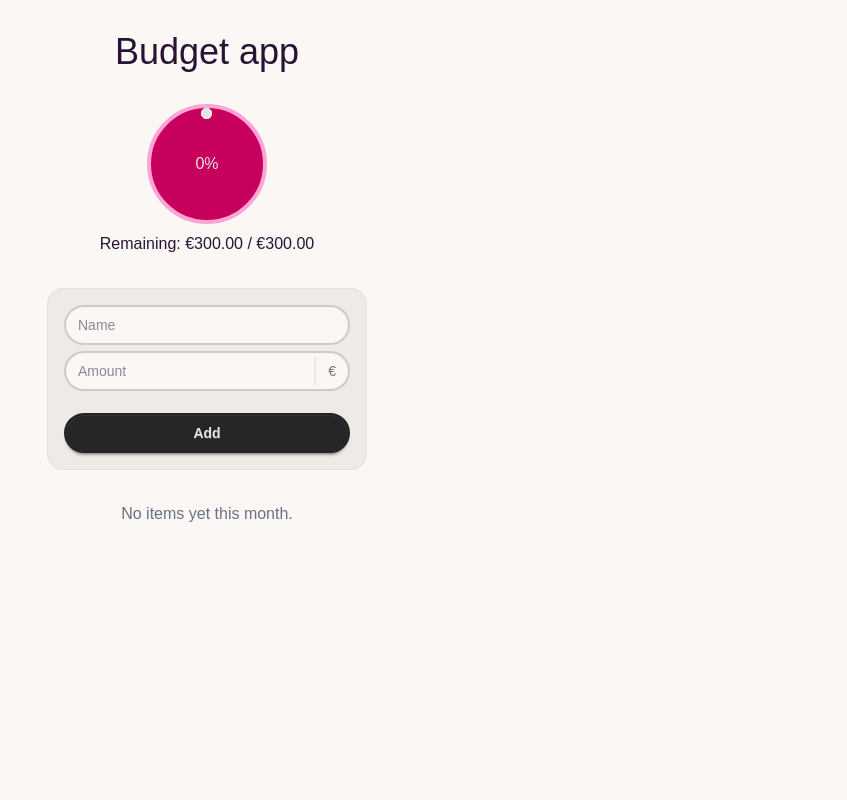
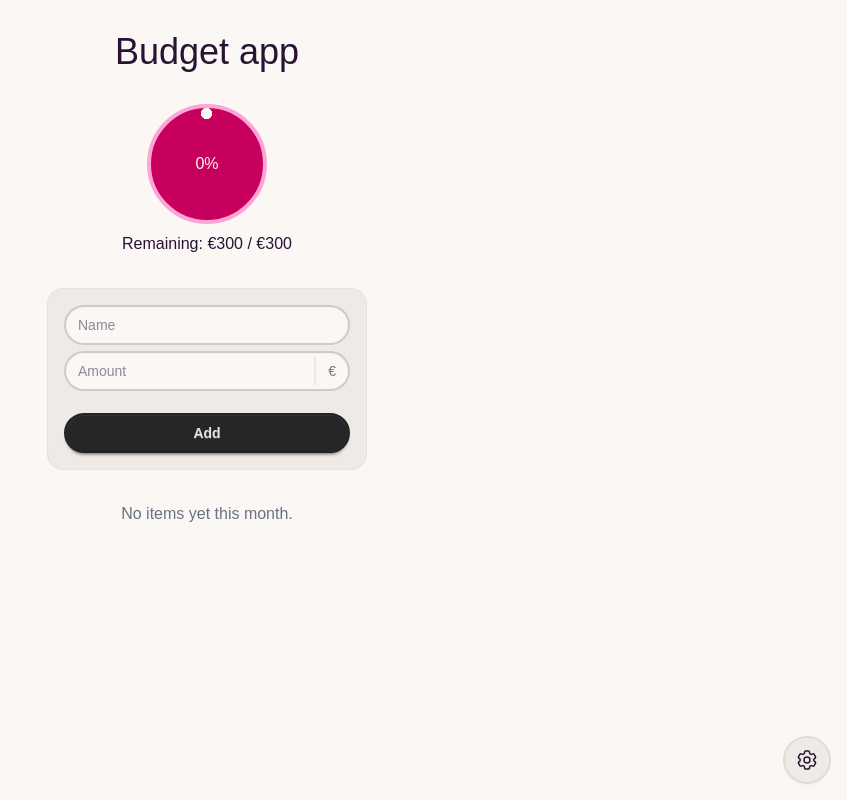
Before and after one commit to VladHutupasu/budget-app, a Next.js app: page / in a window 1280 px wide. Shown: the whole page, without its empty margins (433-1280 px from the left). Built offline with nearby package versions, Linux system fonts and the light colour scheme; a web font is replaced by a local one.

Commit message:
feat: use indexedDb

```diff
--- a/package.json
+++ b/package.json
@@ -10,6 +10,7 @@
   },
   "dependencies": {
     "daisyui": "^5.3.9",
+    "idb": "^8.0.3",
     "next": "16.0.0",
     "react": "19.2.0",
     "react-dom": "19.2.0"
--- a/src/app/components/Input.tsx
+++ b/src/app/components/Input.tsx
@@ -1,10 +1,10 @@
 "use client";
 
 import { useState } from "react";
-import { BudgetItem } from "./Main";
+import { BudgetItem } from "../types/budgetItem";
 
 interface InputProps {
-  onAdd: (item: Omit<BudgetItem, "id" | "date">) => void;
+  onAdd: (item: Omit<BudgetItem, "id" | "date">) => Promise<void>;
 }
 
 export default function Input({ onAdd }: InputProps) {
--- a/src/app/components/Main.tsx
+++ b/src/app/components/Main.tsx
@@ -1,54 +1,27 @@
 "use client";
 
-import { useEffect, useState } from "react";
+import { useMemo, useState } from "react";
 import Input from "./Input";
 import Progress from "./Progress";
 import Timeline from "./Timeline";
-
-export interface BudgetItem {
-  id: number;
-  name: string;
-  amount: number;
-  date: string; // ISO date string
-}
+import { useBudgetData } from "../hooks/useBudgetData";
+import SpeedDial from "./SpeedDial";
 
 export default function Main() {
-  const [items, setItems] = useState<BudgetItem[]>([]);
-  const [budgetLimit, setBudgetLimit] = useState(300); // Example total budget
+  const [budgetLimit, setBudgetLimit] = useState(300);
+  const { items, addItem, removeItem, clearAllitems } = useBudgetData();
 
-  // Use a key that includes the current month, so data resets automatically monthly
-  const storageKey = `budget-items-${new Date().getFullYear()}-${
-    new Date().getMonth() + 1
-  }`;
+  const { totalExpenses, remaining, progressPercentage } = useMemo(() => {
+    const total = items.reduce((sum, item) => sum + item.amount, 0);
+    const rem = budgetLimit - total;
+    const percentage = Math.round((total / budgetLimit) * 100);
 
-  // Load from localStorage when page loads
-  useEffect(() => {
-    const saved = localStorage.getItem(storageKey);
-    if (saved) setItems(JSON.parse(saved));
-  }, [storageKey]);
-
-  // Save to localStorage whenever items change
-  useEffect(() => {
-    localStorage.setItem(storageKey, JSON.stringify(items));
-  }, [items, storageKey]);
-
-  const totalExpenses = items.reduce((sum, i) => sum + i.amount, 0);
-
-  const remaining = budgetLimit - totalExpenses;
-
-  // Handle adding a new item (from Input)
-  const addItem = (item: Omit<BudgetItem, "id" | "date">) => {
-    const newItem: BudgetItem = {
-      id: Date.now(),
-      date: new Date().toISOString(),
-      ...item,
+    return {
+      totalExpenses: total,
+      remaining: rem,
+      progressPercentage: percentage,
     };
-    setItems((prev) => [...prev, newItem]);
-  };
-
-  const removeItem = (id: number) => {
-    setItems((prev) => prev.filter((i) => i.id !== id));
-  };
+  }, [items, budgetLimit]);
 
   return (
     <div className="flex min-h-screen items-center justify-center font-knewave">
@@ -56,7 +29,7 @@ export default function Main() {
         <h1 className="text-4xl">Budget app</h1>
 
         <Progress
-          value={Math.min(100, Math.round((totalExpenses / budgetLimit) * 100))}
+          value={progressPercentage}
           remaining={remaining}
           total={budgetLimit}
         />
@@ -64,6 +37,7 @@ export default function Main() {
         <Input onAdd={addItem} />
 
         <Timeline items={items} onRemove={removeItem} />
+        <SpeedDial onClose={clearAllitems} />
       </main>
     </div>
   );
--- a/src/app/components/Progress.tsx
+++ b/src/app/components/Progress.tsx
@@ -10,7 +10,7 @@ export default function Progress({ value, remaining, total }: ProgressProps) {
   return (
     <div className="w-full max-w-md text-center">
       <div
-        className="radial-progress bg-pink-700 text-stone-200 border-pink-300 border-4"
+        className="radial-progress bg-pink-700 text-base-100 border-pink-300 border-4"
         style={
           {
             "--value": value,
@@ -22,8 +22,14 @@ export default function Progress({ value, remaining, total }: ProgressProps) {
         {value}%
       </div>
       <p className="mt-2">
-        Remaining: €{remaining.toFixed(2)} / €{total.toFixed(2)}
+        Remaining: €{Math.max(0, Number(remaining.toFixed(2)))} / €
+        {Number(total.toFixed(2))}
       </p>
+      {remaining < 0 && (
+        <p className="mt-2">
+          Overbudget: €{Math.abs(Number(remaining.toFixed(2)))}
+        </p>
+      )}
     </div>
   );
 }
--- a/src/app/components/SpeedDial.tsx
+++ b/src/app/components/SpeedDial.tsx
@@ -1,91 +1,54 @@
-export default function SpeedDial() {
+export default function SpeedDial({ onClose }: { onClose: () => void }) {
   return (
-    <div className="fab fab-flower">
+    <div className="fab">
       {/* a focusable div with tabIndex is necessary to work on all browsers. role="button" is necessary for accessibility */}
       <div tabIndex={0} role="button" className="btn btn-circle btn-lg">
         <svg
-          aria-label="New"
           xmlns="http://www.w3.org/2000/svg"
-          viewBox="0 0 16 16"
-          fill="currentColor"
+          fill="none"
+          viewBox="0 0 24 24"
+          strokeWidth={1.5}
+          stroke="currentColor"
           className="size-6"
         >
-          <path d="M8.75 3.75a.75.75 0 0 0-1.5 0v3.5h-3.5a.75.75 0 0 0 0 1.5h3.5v3.5a.75.75 0 0 0 1.5 0v-3.5h3.5a.75.75 0 0 0 0-1.5h-3.5v-3.5Z" />
+          <path
+            strokeLinecap="round"
+            strokeLinejoin="round"
+            d="M9.594 3.94c.09-.542.56-.94 1.11-.94h2.593c.55 0 1.02.398 1.11.94l.213 1.281c.063.374.313.686.645.87.074.04.147.083.22.127.325.196.72.257 1.075.124l1.217-.456a1.125 1.125 0 0 1 1.37.49l1.296 2.247a1.125 1.125 0 0 1-.26 1.431l-1.003.827c-.293.241-.438.613-.43.992a7.723 7.723 0 0 1 0 .255c-.008.378.137.75.43.991l1.004.827c.424.35.534.955.26 1.43l-1.298 2.247a1.125 1.125 0 0 1-1.369.491l-1.217-.456c-.355-.133-.75-.072-1.076.124a6.47 6.47 0 0 1-.22.128c-.331.183-.581.495-.644.869l-.213 1.281c-.09.543-.56.94-1.11.94h-2.594c-.55 0-1.019-.398-1.11-.94l-.213-1.281c-.062-.374-.312-.686-.644-.87a6.52 6.52 0 0 1-.22-.127c-.325-.196-.72-.257-1.076-.124l-1.217.456a1.125 1.125 0 0 1-1.369-.49l-1.297-2.247a1.125 1.125 0 0 1 .26-1.431l1.004-.827c.292-.24.437-.613.43-.991a6.932 6.932 0 0 1 0-.255c.007-.38-.138-.751-.43-.992l-1.004-.827a1.125 1.125 0 0 1-.26-1.43l1.297-2.247a1.125 1.125 0 0 1 1.37-.491l1.216.456c.356.133.751.072 1.076-.124.072-.044.146-.086.22-.128.332-.183.582-.495.644-.869l.214-1.28Z"
+          />
+          <path
+            strokeLinecap="round"
+            strokeLinejoin="round"
+            d="M15 12a3 3 0 1 1-6 0 3 3 0 0 1 6 0Z"
+          />
         </svg>
       </div>
 
       {/* Main Action button replaces the original button when FAB is open */}
-      <button className="fab-main-action btn btn-circle btn-lg btn-primary">
+      <div className="fab-close">
+        <span className="btn btn-circle btn-lg btn-error">✕</span>
+      </div>
+
+      {/* buttons that show up when FAB is open */}
+      <div>
+        Reset budget
+        <button className="btn btn-circle btn-lg" onClick={onClose}>
           <svg
-          aria-label="New post"
             xmlns="http://www.w3.org/2000/svg"
-          viewBox="0 0 16 16"
-          fill="currentColor"
+            fill="none"
+            viewBox="0 0 24 24"
+            strokeWidth={1.5}
+            stroke="currentColor"
             className="size-6"
           >
             <path
-            fillRule="evenodd"
-            d="M11.013 2.513a1.75 1.75 0 0 1 2.475 2.474L6.226 12.25a2.751 2.751 0 0 1-.892.596l-2.047.848a.75.75 0 0 1-.98-.98l.848-2.047a2.75 2.75 0 0 1 .596-.892l7.262-7.261Z"
-            clipRule="evenodd"
+              strokeLinecap="round"
+              strokeLinejoin="round"
+              d="M16.023 9.348h4.992v-.001M2.985 19.644v-4.992m0 0h4.992m-4.993 0 3.181 3.183a8.25 8.25 0 0 0 13.803-3.7M4.031 9.865a8.25 8.25 0 0 1 13.803-3.7l3.181 3.182m0-4.991v4.99"
             />
           </svg>
         </button>
-
-      {/* buttons that show up when FAB is open */}
-      <button className="btn btn-circle btn-lg">
-        <svg
-          aria-label="New camera photo"
-          xmlns="http://www.w3.org/2000/svg"
-          viewBox="0 0 16 16"
-          fill="currentColor"
-          className="size-6"
-        >
-          <path d="M9.5 8.5a1.5 1.5 0 1 1-3 0 1.5 1.5 0 0 1 3 0Z" />
-          <path
-            fillRule="evenodd"
-            d="M2.5 5A1.5 1.5 0 0 0 1 6.5v5A1.5 1.5 0 0 0 2.5 13h11a1.5 1.5 0 0 0 1.5-1.5v-5A1.5 1.5 0 0 0 13.5 5h-.879a1.5 1.5 0 0 1-1.06-.44l-1.122-1.12A1.5 1.5 0 0 0 9.38 3H6.62a1.5 1.5 0 0 0-1.06.44L4.439 4.56A1.5 1.5 0 0 1 3.38 5H2.5ZM11 8.5a3 3 0 1 1-6 0 3 3 0 0 1 6 0Z"
-            clipRule="evenodd"
-          />
-        </svg>
-      </button>
-      <button className="btn btn-circle btn-lg">
-        <svg
-          aria-label="New poll"
-          xmlns="http://www.w3.org/2000/svg"
-          viewBox="0 0 16 16"
-          fill="currentColor"
-          className="size-6"
-        >
-          <path d="M3 4.75a1 1 0 1 0 0-2 1 1 0 0 0 0 2ZM6.25 3a.75.75 0 0 0 0 1.5h7a.75.75 0 0 0 0-1.5h-7ZM6.25 7.25a.75.75 0 0 0 0 1.5h7a.75.75 0 0 0 0-1.5h-7ZM6.25 11.5a.75.75 0 0 0 0 1.5h7a.75.75 0 0 0 0-1.5h-7ZM4 12.25a1 1 0 1 1-2 0 1 1 0 0 1 2 0ZM3 9a1 1 0 1 0 0-2 1 1 0 0 0 0 2Z" />
-        </svg>
-      </button>
-      <button className="btn btn-circle btn-lg">
-        <svg
-          aria-label="New gallery photo"
-          xmlns="http://www.w3.org/2000/svg"
-          viewBox="0 0 16 16"
-          fill="currentColor"
-          className="size-6"
-        >
-          <path
-            fillRule="evenodd"
-            d="M2 4a2 2 0 0 1 2-2h8a2 2 0 0 1 2 2v8a2 2 0 0 1-2 2H4a2 2 0 0 1-2-2V4Zm10.5 5.707a.5.5 0 0 0-.146-.353l-1-1a.5.5 0 0 0-.708 0L9.354 9.646a.5.5 0 0 1-.708 0L6.354 7.354a.5.5 0 0 0-.708 0l-2 2a.5.5 0 0 0-.146.353V12a.5.5 0 0 0 .5.5h8a.5.5 0 0 0 .5-.5V9.707ZM12 5a1 1 0 1 1-2 0 1 1 0 0 1 2 0Z"
-            clipRule="evenodd"
-          />
-        </svg>
-      </button>
-      <button className="btn btn-circle btn-lg">
-        <svg
-          aria-label="New voice"
-          xmlns="http://www.w3.org/2000/svg"
-          viewBox="0 0 16 16"
-          fill="currentColor"
-          className="size-6"
-        >
-          <path d="M8 1a2 2 0 0 0-2 2v4a2 2 0 1 0 4 0V3a2 2 0 0 0-2-2Z" />
-          <path d="M4.5 7A.75.75 0 0 0 3 7a5.001 5.001 0 0 0 4.25 4.944V13.5h-1.5a.75.75 0 0 0 0 1.5h4.5a.75.75 0 0 0 0-1.5h-1.5v-1.556A5.001 5.001 0 0 0 13 7a.75.75 0 0 0-1.5 0 3.5 3.5 0 1 1-7 0Z" />
-        </svg>
-      </button>
+      </div>
     </div>
   );
 }
--- /dev/null
+++ b/src/app/hooks/useBudgetData.ts
@@ -0,0 +1,67 @@
+import { useState, useEffect } from "react";
+import { getDB } from "../lib/db";
+import { BudgetItem } from "../types/budgetItem";
+
+export function useBudgetData() {
+  const [items, setItems] = useState<BudgetItem[]>([]);
+  const [loading, setLoading] = useState(true);
+  const [error, setError] = useState<string | null>(null);
+
+  const DB_ITEMS_KEY = "items";
+
+  useEffect(() => {
+    loadItems();
+  }, []);
+
+  const loadItems = async () => {
+    try {
+      setLoading(true);
+      const db = await getDB();
+      const allItems = await db.getAll(DB_ITEMS_KEY);
+      setItems(allItems);
+    } catch (err) {
+      setError("Failed to load items");
+    } finally {
+      setLoading(false);
+    }
+  };
+
+  const addItem = async (item: Omit<BudgetItem, "id" | "date">) => {
+    try {
+      const db = await getDB();
+      const newItem = { ...item, date: new Date().toISOString() };
+      await db.add(DB_ITEMS_KEY, newItem);
+      const allItems = await db.getAll(DB_ITEMS_KEY);
+      setItems(allItems);
+    } catch (err) {
+      setError("Failed to add item");
+      throw err;
+    }
+  };
+
+  const removeItem = async (id: number) => {
+    try {
+      const db = await getDB();
+      await db.delete(DB_ITEMS_KEY, id);
+      const allItems = await db.getAll(DB_ITEMS_KEY);
+      setItems(allItems);
+    } catch (err) {
+      setError("Failed to remove item");
+      throw err;
+    }
+  };
+
+  const clearAllitems = async () => {
+    try {
+      const db = await getDB();
+      db.clear(DB_ITEMS_KEY);
+      setItems([]);
+      console.log("clearing");
+    } catch (err) {
+      setError("Failed to reset items");
+      throw err;
+    }
+  };
+
+  return { items, loading, error, addItem, removeItem, clearAllitems };
+}
--- /dev/null
+++ b/src/app/lib/db.ts
@@ -0,0 +1,11 @@
+import { openDB } from "idb";
+
+export const getDB = async () => {
+  return openDB("budget-db", 1, {
+    upgrade(db) {
+      if (!db.objectStoreNames.contains("items")) {
+        db.createObjectStore("items", { keyPath: "id", autoIncrement: true });
+      }
+    },
+  });
+};
--- /dev/null
+++ b/src/app/types/budgetItem.ts
@@ -0,0 +1,6 @@
+export interface BudgetItem {
+  id: number;
+  name: string;
+  amount: number;
+  date: string;
+}
```
Also changed, not shown: 1 other file (tests, documents, lock files or other folders). Lines whose indentation alone changed are shown as unchanged.
